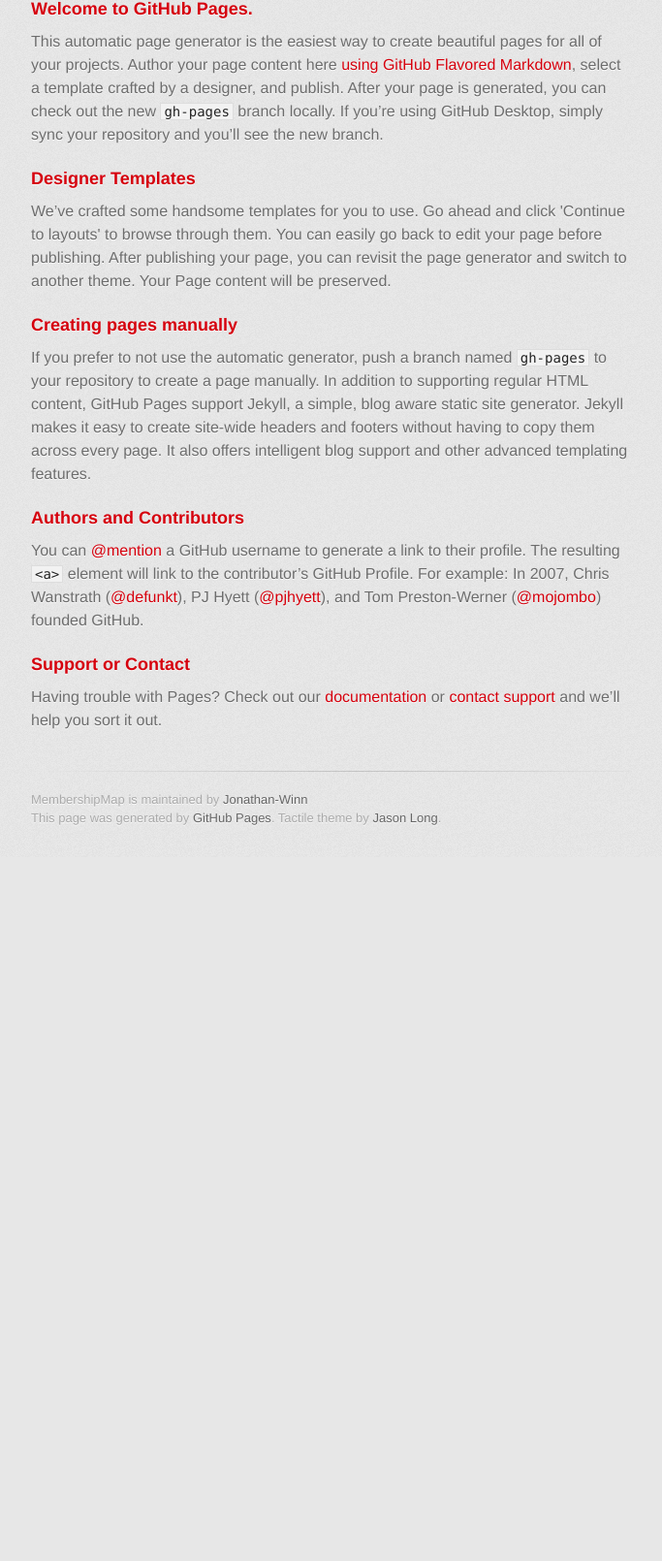
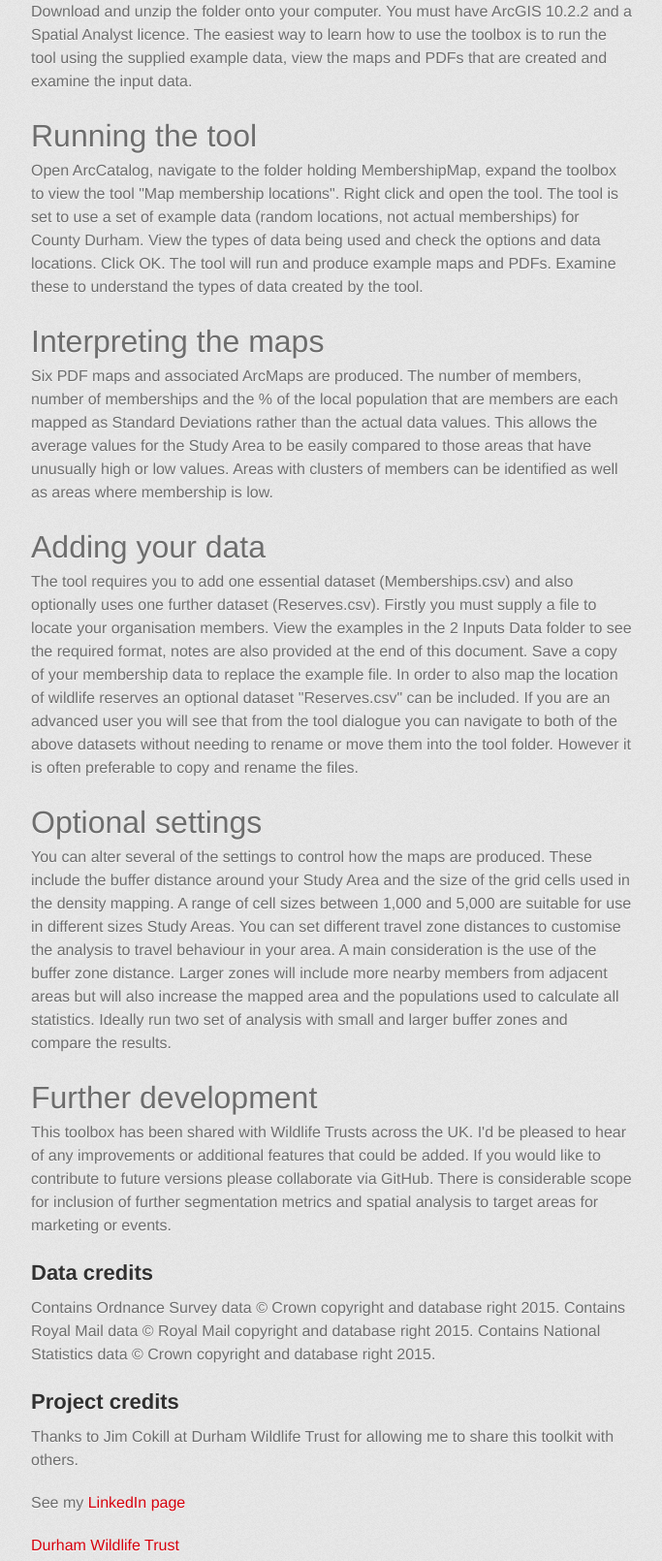
Before and after one commit to Jonathan-Winn/MembershipMap, a plain HTML site: page index.html in a window 1280 px wide. Shown: the part 719-2329 px from the top of the page at 97% size, without its empty margins (298-981 px from the left). Before the commit the page ends 1603 px from the top, so only its background shows below. Drawn offline with Linux system fonts and the light colour scheme; a web font is replaced by a local one.

```diff
--- a/index.html
+++ b/index.html
@@ -41,32 +41,54 @@
 
 <p>The tool can easily be used by any GIS analyst familiar with running analysis in ArcGIS and formatting data files in excel or notepad. The maps may be useful for marketing and membership recruitment  campaigns. It takes approx 3 hours to produce a set of maps for a county.</p>
 
+<h1>
+<a id="instructions-for-use" class="anchor" href="#instructions-for-use" aria-hidden="true"><span class="octicon octicon-link"></span></a>Instructions for use</h1>
+
+<p>Download and unzip the folder onto your computer. You must have ArcGIS 10.2.2 and a Spatial Analyst licence. The easiest way to learn how to use the toolbox is to run the tool using the supplied example data, view the maps and PDFs that are created and examine the input data.</p>
+
+<h1>
+<a id="running-the-tool" class="anchor" href="#running-the-tool" aria-hidden="true"><span class="octicon octicon-link"></span></a>Running the tool</h1>
+
+<p>Open ArcCatalog, navigate to the folder holding MembershipMap, expand the toolbox to view the tool "Map membership locations". Right click and open the tool. The tool is set to use a set of example data (random locations, not actual memberships) for County Durham. View the types of data being used and check the options and data locations. Click OK. The tool will run and produce example maps and PDFs. Examine these to understand the types of data created by the tool.</p>
+
+<h1>
+<a id="interpreting-the-maps" class="anchor" href="#interpreting-the-maps" aria-hidden="true"><span class="octicon octicon-link"></span></a>Interpreting the maps</h1>
+
+<p>Six PDF maps and associated ArcMaps are produced. The number of members, number of memberships and the % of the local population that are members are each mapped as Standard Deviations rather than the actual data values.  This allows the average values for the Study Area to be easily compared to those areas that have unusually high or low values. Areas with clusters of members can be identified as well as areas where membership is low. </p>
+
+<h1>
+<a id="adding-your-data" class="anchor" href="#adding-your-data" aria-hidden="true"><span class="octicon octicon-link"></span></a>Adding your data</h1>
+
+<p>The tool requires you to add one essential dataset (Memberships.csv) and also optionally uses one further dataset (Reserves.csv). Firstly you must supply a file to locate your organisation members. View the examples in the 2 Inputs Data folder to see the required format, notes are also provided at the end of this document. Save a copy of your membership data to replace the example file.  In order to also map the location of wildlife reserves an optional dataset "Reserves.csv" can be included. If you are an advanced user you will see that from the tool dialogue you can navigate to both of the above datasets without needing to rename or move them into the tool folder. However it is often preferable to copy and rename the files. </p>
+
+<h1>
+<a id="optional-settings" class="anchor" href="#optional-settings" aria-hidden="true"><span class="octicon octicon-link"></span></a>Optional settings</h1>
+
+<p>You can alter several of the settings to control how the maps are produced. These include the buffer distance around your Study Area and the size of the grid cells used in the density mapping. A range of cell sizes between 1,000 and 5,000 are suitable for use in different sizes Study Areas. You can set different travel zone distances to customise the analysis to travel behaviour in your area. A main consideration is the use of the buffer zone distance. Larger zones will include more nearby members from adjacent areas but will also increase the mapped area and the populations used to calculate all statistics. Ideally run two set of analysis with small and larger buffer zones and compare the results. </p>
+
+<h1>
+<a id="further-development" class="anchor" href="#further-development" aria-hidden="true"><span class="octicon octicon-link"></span></a>Further development</h1>
+
+<p>This toolbox has been shared with Wildlife Trusts across the UK.  I'd be pleased to hear of any improvements or additional features that could be added. If you would like to contribute to future versions please collaborate via GitHub. There is considerable scope for inclusion of further segmentation metrics and spatial analysis to target areas for marketing or events. </p>
+
+<h2>
+<a id="data-credits" class="anchor" href="#data-credits" aria-hidden="true"><span class="octicon octicon-link"></span></a>Data credits</h2>
+
+<p>Contains Ordnance Survey data © Crown copyright and database right 2015. Contains Royal Mail data © Royal Mail copyright and database right 2015. Contains National Statistics data © Crown copyright and database right 2015.</p>
+
+<h2>
+<a id="project-credits" class="anchor" href="#project-credits" aria-hidden="true"><span class="octicon octicon-link"></span></a>Project credits</h2>
+
+<p>Thanks to Jim Cokill at Durham Wildlife Trust for allowing me to share this toolkit with  others.</p>
+
 <p>See my <a href="https://uk.linkedin.com/in/jonathanwinnspatial">LinkedIn page</a></p>
 
-<h3>
-<a id="welcome-to-github-pages" class="anchor" href="#welcome-to-github-pages" aria-hidden="true"><span class="octicon octicon-link"></span></a>Welcome to GitHub Pages.</h3>
-
-<p>This automatic page generator is the easiest way to create beautiful pages for all of your projects. Author your page content here <a href="https://guides.github.com/features/mastering-markdown/">using GitHub Flavored Markdown</a>, select a template crafted by a designer, and publish. After your page is generated, you can check out the new <code>gh-pages</code> branch locally. If you’re using GitHub Desktop, simply sync your repository and you’ll see the new branch.</p>
-
-<h3>
-<a id="designer-templates" class="anchor" href="#designer-templates" aria-hidden="true"><span class="octicon octicon-link"></span></a>Designer Templates</h3>
-
-<p>We’ve crafted some handsome templates for you to use. Go ahead and click 'Continue to layouts' to browse through them. You can easily go back to edit your page before publishing. After publishing your page, you can revisit the page generator and switch to another theme. Your Page content will be preserved.</p>
-
-<h3>
-<a id="creating-pages-manually" class="anchor" href="#creating-pages-manually" aria-hidden="true"><span class="octicon octicon-link"></span></a>Creating pages manually</h3>
-
-<p>If you prefer to not use the automatic generator, push a branch named <code>gh-pages</code> to your repository to create a page manually. In addition to supporting regular HTML content, GitHub Pages support Jekyll, a simple, blog aware static site generator. Jekyll makes it easy to create site-wide headers and footers without having to copy them across every page. It also offers intelligent blog support and other advanced templating features.</p>
+<p><a href="http://www.durhamwt.com/">Durham Wildlife Trust</a></p>
 
 <h3>
 <a id="authors-and-contributors" class="anchor" href="#authors-and-contributors" aria-hidden="true"><span class="octicon octicon-link"></span></a>Authors and Contributors</h3>
 
 <p>You can <a href="https://github.com/blog/821" class="user-mention">@mention</a> a GitHub username to generate a link to their profile. The resulting <code>&lt;a&gt;</code> element will link to the contributor’s GitHub Profile. For example: In 2007, Chris Wanstrath (<a href="https://github.com/defunkt" class="user-mention">@defunkt</a>), PJ Hyett (<a href="https://github.com/pjhyett" class="user-mention">@pjhyett</a>), and Tom Preston-Werner (<a href="https://github.com/mojombo" class="user-mention">@mojombo</a>) founded GitHub.</p>
-
-<h3>
-<a id="support-or-contact" class="anchor" href="#support-or-contact" aria-hidden="true"><span class="octicon octicon-link"></span></a>Support or Contact</h3>
-
-<p>Having trouble with Pages? Check out our <a href="https://help.github.com/pages">documentation</a> or <a href="https://github.com/contact">contact support</a> and we’ll help you sort it out.</p>
         </section>
 
         <footer>
@@ -74,6 +96,16 @@
           This page was generated by <a href="https://pages.github.com">GitHub Pages</a>. Tactile theme by <a href="https://twitter.com/jasonlong">Jason Long</a>.
         </footer>
 
+                  <script type="text/javascript">
+            var gaJsHost = (("https:" == document.location.protocol) ? "https://ssl." : "http://www.");
+            document.write(unescape("%3Cscript src='" + gaJsHost + "google-analytics.com/ga.js' type='text/javascript'%3E%3C/script%3E"));
+          </script>
+          <script type="text/javascript">
+            try {
+              var pageTracker = _gat._getTracker("UA-72105544-1");
+            pageTracker._trackPageview();
+            } catch(err) {}
+          </script>
 
       </div>
     </div>
```
Also changed, not shown: params.json (+1 -1 lines).
